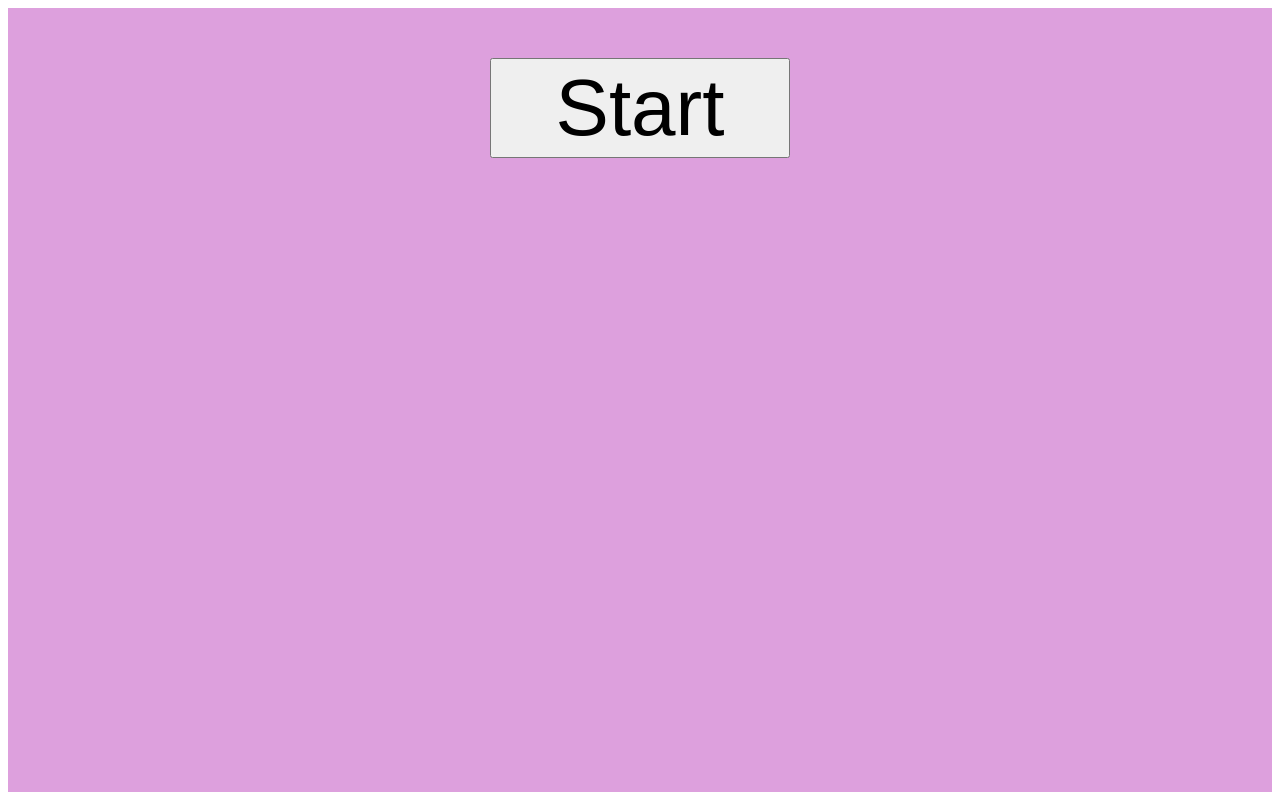
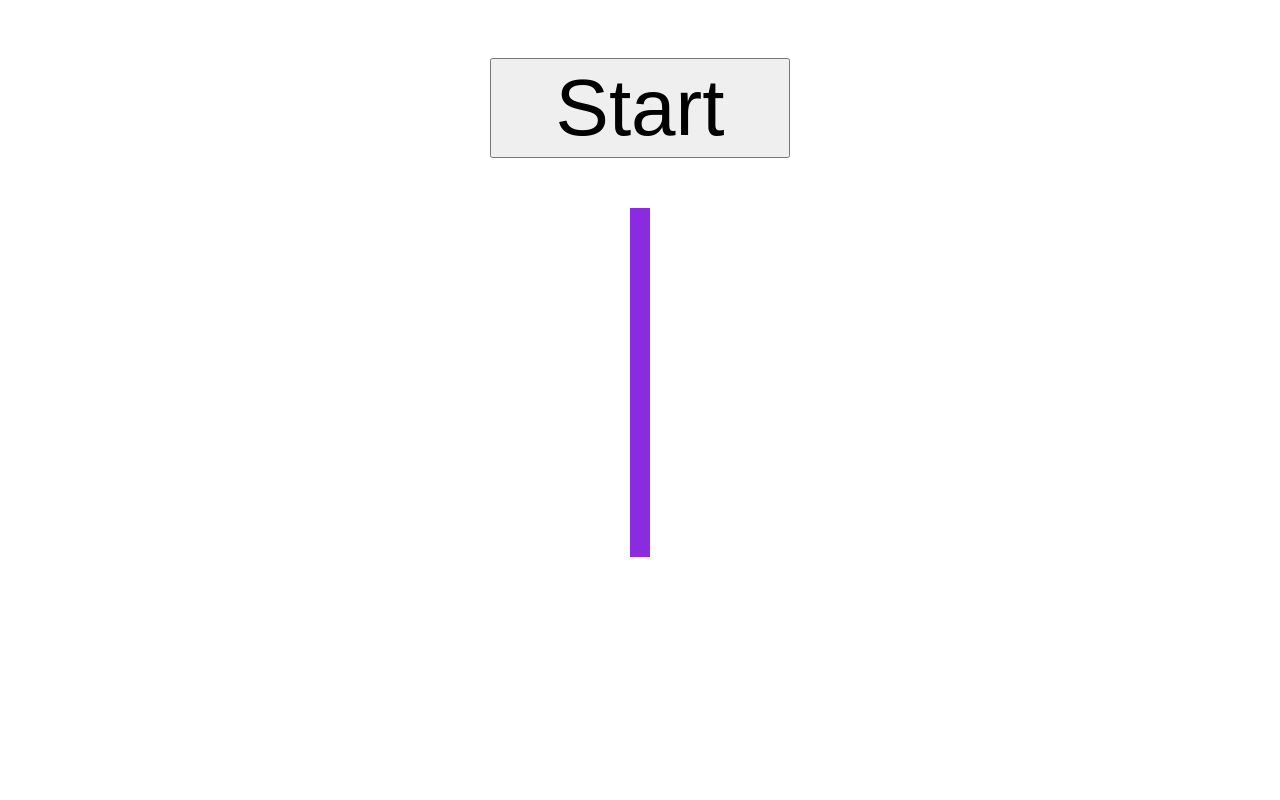
Before and after one commit to Jazzafk/music-night-program, a plain HTML site: page musicnight.html in a window 1280 px wide. Both pictures are taken after a click on the button "Start". Drawn offline with Linux system fonts and the light colour scheme.

Commit message:
bar update

```diff
--- a/main.js
+++ b/main.js
@@ -38,6 +38,12 @@ function repeateSound(){
 if (num<26){
     var timeOut = setTimeout(()=>{
         sound((notes[num]), time[num])
+
+        if(notes[num]==0){
+            document.getElementById('bar').style.height = (200 + 'px')
+        }else{
+            document.getElementById('bar').style.height = (notes[num]+ 'px') //----
+        }
         num = num+1
         console.log(time[num])
         console.log('repeating')
--- a/musicnight.html
+++ b/musicnight.html
@@ -11,6 +11,7 @@
 
 <div id="container">
 <button id="start">Start</button>
+<div id="bar"></div>
 </div>
 
 <script src="main.js"></script>
--- a/style.css
+++ b/style.css
@@ -7,9 +7,15 @@ button{
 #container{
     width: 100%;
     height:98vh;
-    background-color: plum;
     margin: auto;
     text-align: center;
     vertical-align: middle;
 
 }
+#bar{
+   width: 20px;
+   height: 400px;
+   background-color: blueviolet;
+   margin: auto;
+   vertical-align: middle;
+}
```
